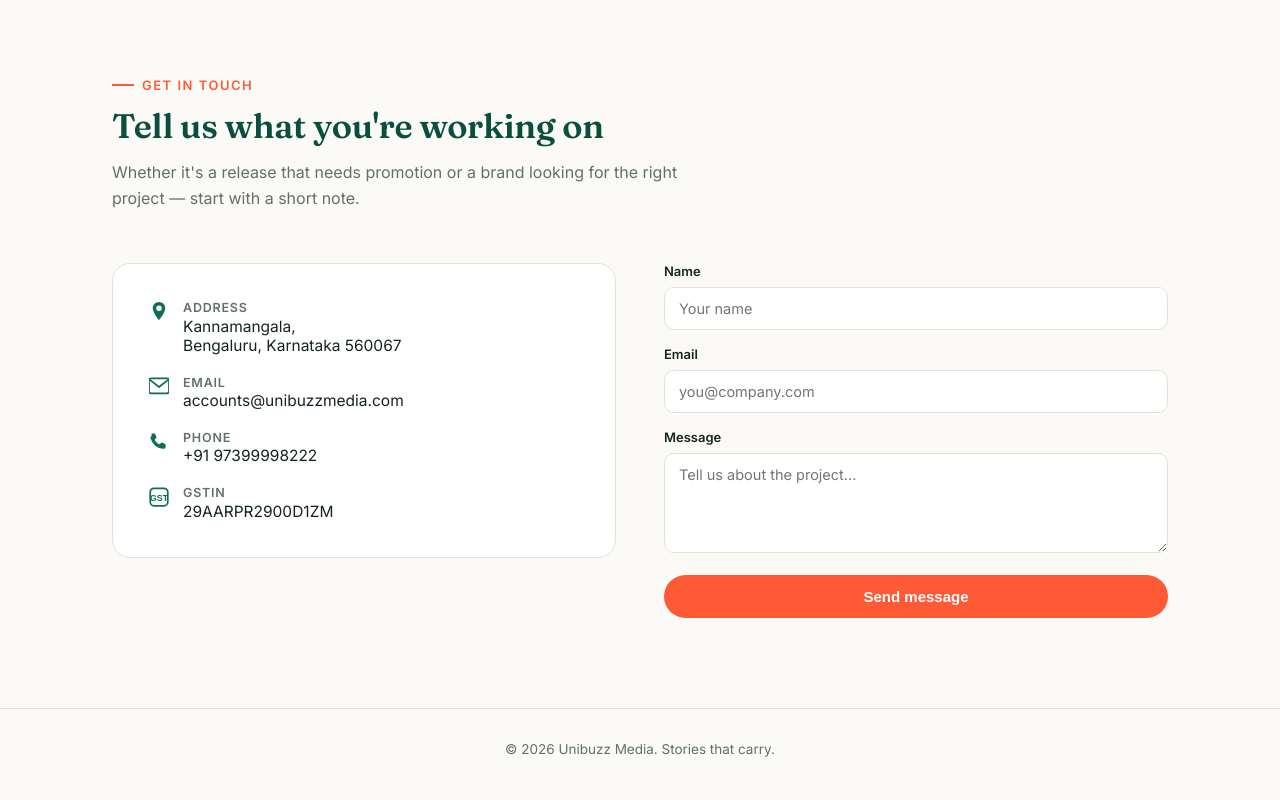
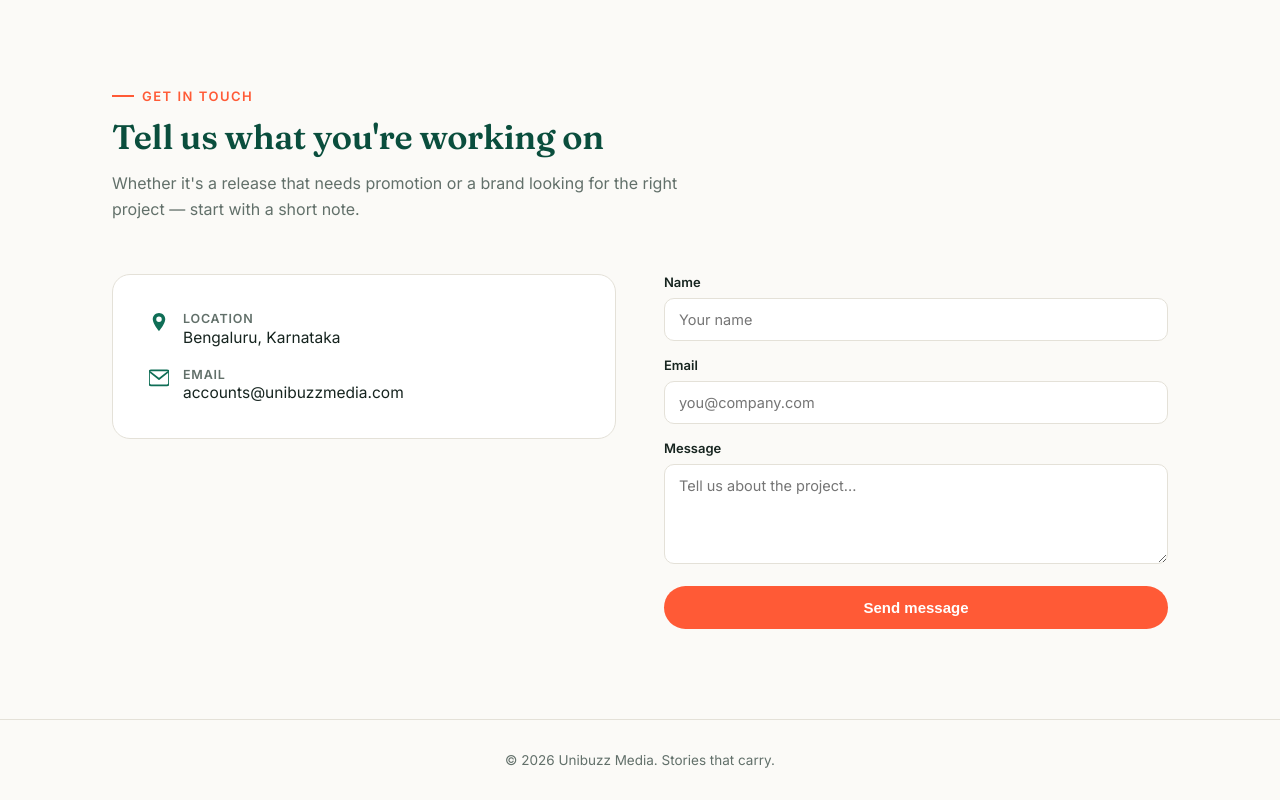
Before and after one commit to unibuzzm/website, a plain HTML site: page index.html in a window 1280 px wide. Shown: the part 1797-2597 px from the top of the page. Drawn offline with Linux system fonts and the light colour scheme.

Commit message:
Update index.html

```diff
--- a/index.html
+++ b/index.html
@@ -43,9 +43,9 @@
     max-width: 1120px; margin: 0 auto;
   }
   .brand { display: flex; align-items: center; gap: 10px; text-decoration: none; }
-  .brand svg { width: 30px; height: 30px; }
+  .brand svg { width: 48px; height: 48px; }
   .brand span {
-    font-family: 'Fraunces', serif; font-weight: 600; font-size: 20px; color: var(--teal-deep);
+    font-family: 'Fraunces', serif; font-weight: 600; font-size: 27px; color: var(--teal-deep);
   }
   .brand span b { color: var(--coral); font-weight: 600; }
   nav ul { list-style: none; display: flex; gap: 36px; }
@@ -273,7 +273,7 @@
       <span></span><span></span><span></span><span></span><span></span>
       <span></span><span></span><span></span><span></span><span></span>
     </div>
-    <div class="stat"><b>One Stop Shop</b><span>For every brand and movie promotion</span></div>
+    <div class="stat"><b>One Stop Solution</b><span>For every brand and movie promotion</span></div>
   </div>
 </div>
 
@@ -347,8 +347,8 @@
       <div class="contact-row">
         <svg viewBox="0 0 16 16" fill="none"><path d="M8 0C5.24 0 3 2.24 3 5c0 3.75 5 9.5 5 9.5s5-5.75 5-9.5c0-2.76-2.24-5-5-5zm0 7.2A2.2 2.2 0 1 1 8 2.8a2.2 2.2 0 0 1 0 4.4z" fill="#0F6E56"/></svg>
         <div>
-          <div class="label">Address</div>
-          <div class="value">Kannamangala,<br>Bengaluru, Karnataka 560067</div>
+          <div class="label">Location</div>
+          <div class="value">Bengaluru, Karnataka</div>
         </div>
       </div>
       <div class="contact-row">
@@ -356,20 +356,6 @@
         <div>
           <div class="label">Email</div>
           <a class="value" href="mailto:accounts@unibuzzmedia.com">accounts@unibuzzmedia.com</a>
-        </div>
-      </div>
-      <div class="contact-row">
-        <svg viewBox="0 0 16 16" fill="none"><path d="M2.1 1.3 3.9 1c.4-.1.8.1 1 .5l1 2.2c.2.4.1.8-.2 1.1L4.6 6.1c.7 1.7 2 3 3.7 3.7l1.3-1.1c.3-.3.7-.4 1.1-.2l2.2 1c.4.2.6.6.5 1l-.3 1.8c-.1.6-.6 1-1.2 1C6.3 13.3 2.7 9.7 1.1 4.5c-.1-.6.3-1.1.9-1.2z" fill="#0F6E56"/></svg>
-        <div>
-          <div class="label">Phone</div>
-          <a class="value" href="tel:+9197399998222">+91 97399998222</a>
-        </div>
-      </div>
-      <div class="contact-row">
-        <svg viewBox="0 0 16 16" fill="none"><rect x="1" y="1" width="14" height="14" rx="3" stroke="#0F6E56" stroke-width="1.4"/><text x="8" y="11" font-size="7" text-anchor="middle" fill="#0F6E56" font-family="Arial" font-weight="700">GST</text></svg>
-        <div>
-          <div class="label">GSTIN</div>
-          <div class="value">29AARPR2900D1ZM</div>
         </div>
       </div>
     </div>
```
